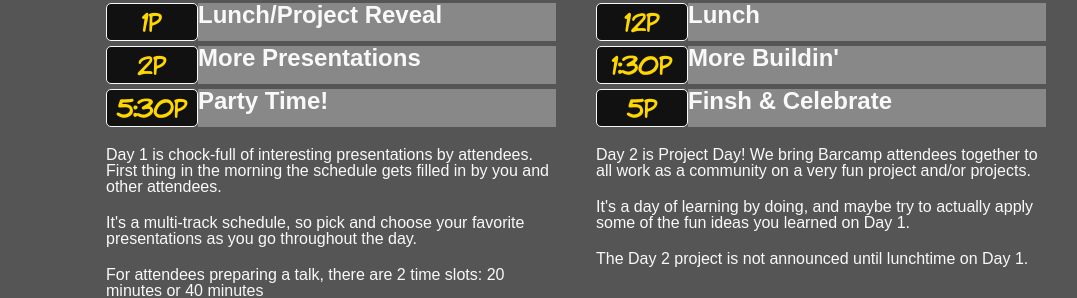
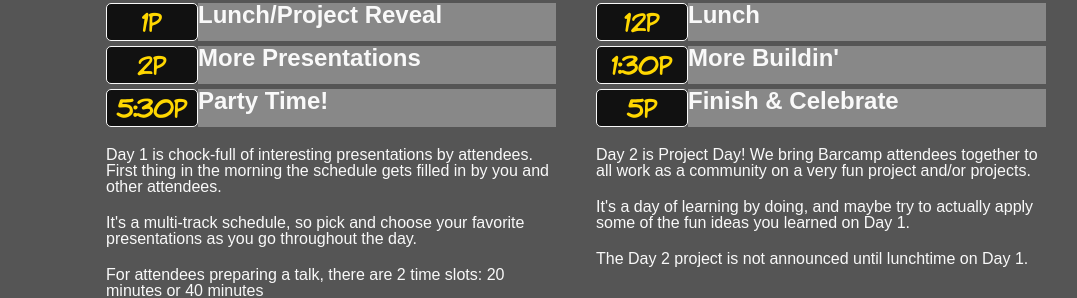
Before and after one commit to barcampnola/2015, a Jekyll site: the page built from index.html, in a window 1280 px wide and 900 px high, scrolled down 1377 px. Shown: the part 173-471 px from the top of the window, without its empty margins (64-1141 px from the left). Built offline with Jekyll 4.4.1, drawn with Linux system fonts in a browser that asks for light colours; nearby versions of some CDN libraries; some web fonts are replaced.

Commit message:
Fix spelling mistake

```diff
--- a/_includes/schedule.html
+++ b/_includes/schedule.html
@@ -64,7 +64,7 @@
                 </li>
                 <li>
                     <span class="time">5p</span>
-                    <span class="event">Finsh &amp; Celebrate</span>
+                    <span class="event">Finish &amp; Celebrate</span>
                 </li>
             </ul>
             <p>
```
